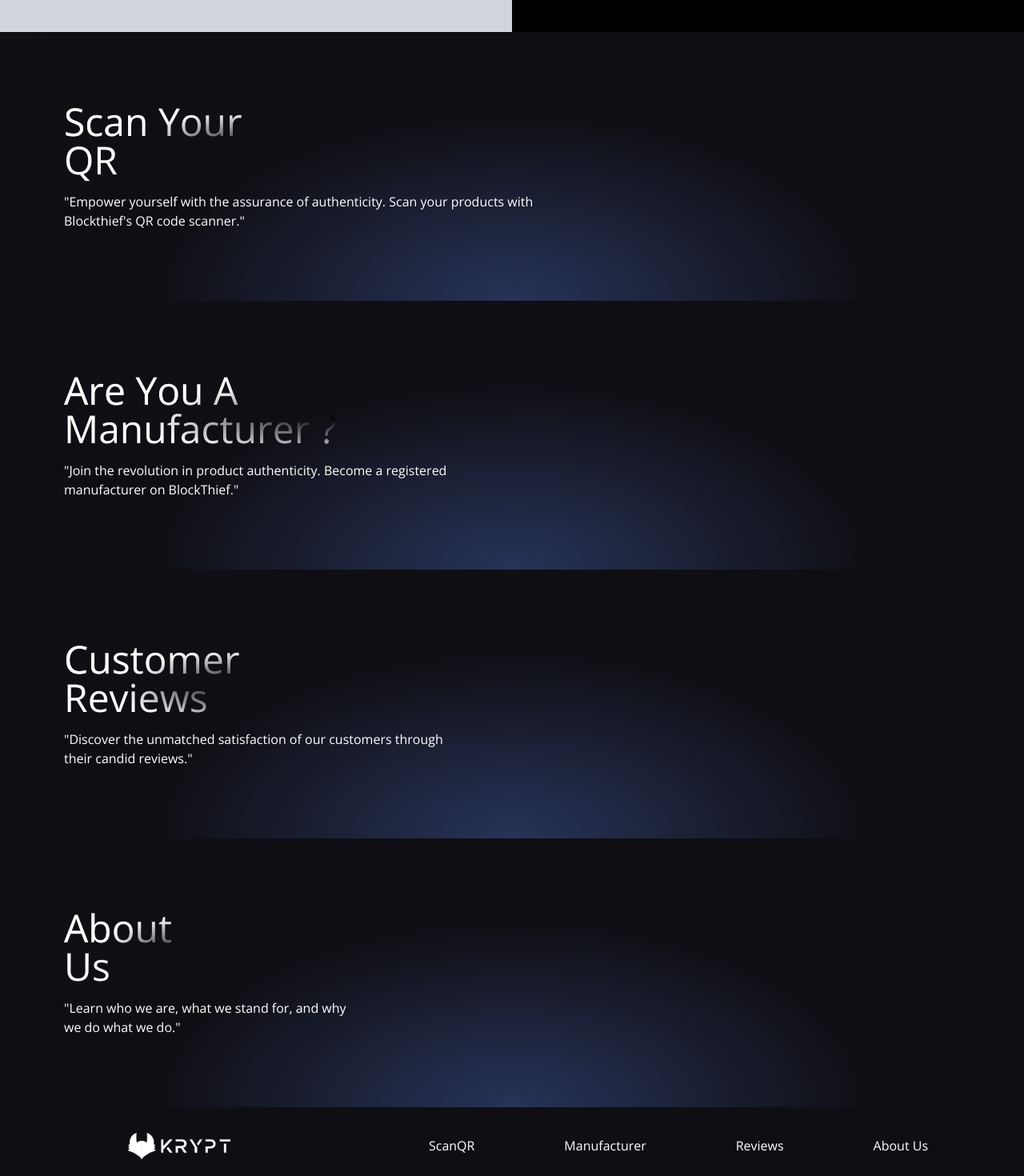
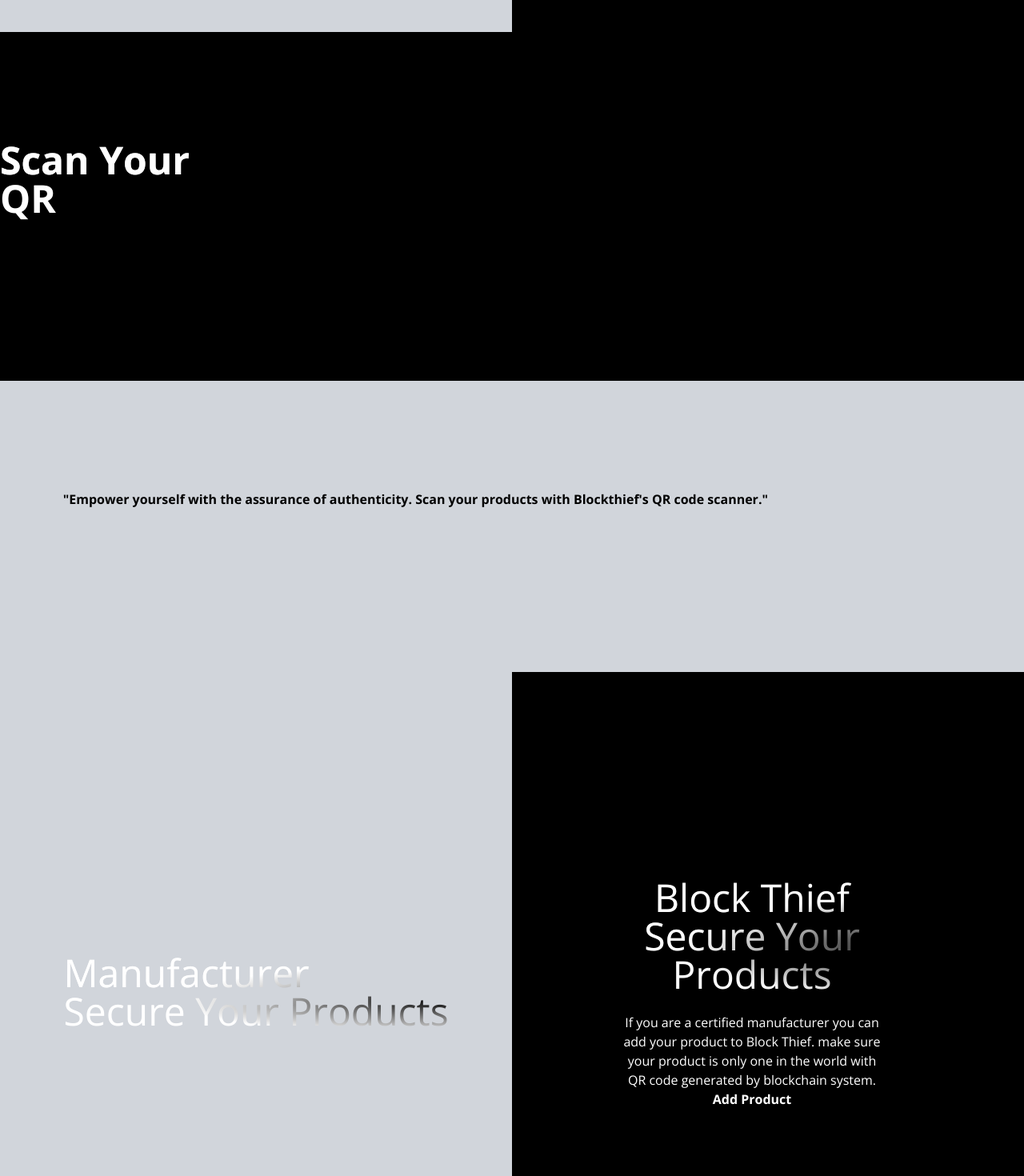
Before and after one commit to leptonworks/blocktheif-system, a React (Vite) app in the folder client/: page / in a window 1280 px wide. Shown: the part 760-2230 px from the top of the page at 80% size. Built offline with nearby package versions, Linux system fonts and the light colour scheme.

Commit message:
section-Update

```diff
--- a/client/src/components/section/aboutUsSection.jsx
+++ b/client/src/components/section/aboutUsSection.jsx
@@ -2,22 +2,35 @@
 
 function aboutUsSection() {
   return (
-    <div className="flex w-full justify-left items-center gradient-bg-services">
-      <div className="flex mf:flex-row flex-col items-center justify-between md:p-20 py-12 px-4">
-        <div className="flex-1 flex flex-col justify-start items-start">
-          <h1 className="text-white text-3xl sm:text-5xl py-2 text-gradient ">
-            About
-            <br />
-            Us
-          </h1>
-          <p className="text-left my-2 text-white font-light md:w-9/12 w-11/12 text-base">
-          "Learn who we are, what we stand for, and why we do what we do."
-          </p>
+    <section className="h-screen grid md:grid-cols-2">
+      <div className="bg-gray-300 flex items-center justify-center ">
+        <h1 className="text-3xl sm:text-5xl text-white text-gradient py-1">
+          About <br /> Us
+        </h1>
+      </div>
+      <div className="col-span-1 w-full h-full text-center bg-black py-32 flex items-center justify-center">
+        <div className="flex w-full justify-center items-center">
+          <div className="flex md:flex-row flex-col items-start justify-between md:p-20 py-12 px-4">
+            <div className="flex-1 flex-col md:mr-10">
+              <h1 className="text-3xl sm:text-5xl text-white text-gradient py-1">
+                Contact <br />Us
+              </h1>
+              <div className="flex items-center justify-center">
+                <p className="mt-5 text-white font-light md:w-9/12 w-full text-base">
+                  If you are a certified manufacturer you can add your product
+                  to Block Thief. make sure your product is only one in the
+                  world with QR code generated by blockchain system.
+                </p>
+              </div>
+              <div className="flex items-center justify-center">
+                <h1 className="text-white font-bold">Add Product</h1>
+              </div>
+            </div>
+          </div>
         </div>
-
-        <div className="flex-1 flex flex-col justify-start items-center"></div>
       </div>
-    </div>  )
+      </section>
+     )
 }
 
 export default aboutUsSection
--- a/client/src/components/section/footer.jsx
+++ b/client/src/components/section/footer.jsx
@@ -3,29 +3,29 @@
 import logo from "../../../images/logo.png";
 
 const footer = () => (
-  <div className="w-full flex md:justify-center justify-between items-center flex-col p-4 gradient-bg-footer">
+  <div className="w-full flex md:justify-center justify-between items-center flex-col p-4 bg-gray-300">
     <div className="w-full flex sm:flex-row flex-col justify-between items-center my-4">
       <div className="flex flex-[0.5] justify-center items-center">
         <img src={logo} alt="logo" className="w-32" />
       </div>
       <div className="flex flex-1 justify-evenly items-center flex-wrap sm:mt-0 mt-5 w-full">
-        <p className="text-white text-base text-center mx-2 cursor-pointer">ScanQR</p>
-        <p className="text-white text-base text-center mx-2 cursor-pointer">Manufacturer</p>
-        <p className="text-white text-base text-center mx-2 cursor-pointer">Reviews</p>
-        <p className="text-white text-base text-center mx-2 cursor-pointer">About Us</p>
+        <p className="text-black text-base text-center mx-2 cursor-pointer">ScanQR</p>
+        <p className="text-black text-base text-center mx-2 cursor-pointer">Manufacturer</p>
+        <p className="text-black text-base text-center mx-2 cursor-pointer">Reviews</p>
+        <p className="text-black text-base text-center mx-2 cursor-pointer">About Us</p>
       </div>
     </div>
 
     <div className="flex justify-center items-center flex-col mt-5">
-      <p className="text-white text-sm text-center">Discover the unexpected potential of security and authenticity with our blockchain-based product authentication system.</p>
-      <p className="text-white text-sm text-center font-medium mt-2">leptonworks@gmail.com</p>
+      <p className="text-black text-sm text-center">Discover the unexpected potential of security and authenticity with our blockchain-based product authentication system.</p>
+      <p className="text-black text-sm text-center font-medium mt-2">leptonworks@gmail.com</p>
     </div>
 
     <div className="sm:w-[90%] w-full h-[0.25px] bg-gray-400 mt-5 " />
 
     <div className="sm:w-[90%] w-full flex justify-between items-center mt-3">
-      <p className="text-white text-left text-xs">@BlockThief2022</p>
-      <p className="text-white text-right text-xs">All rights reserved</p>
+      <p className="text-black text-left text-xs">@BlockThief2022</p>
+      <p className="text-black text-right text-xs">All rights reserved</p>
     </div>
   </div>
 );
--- a/client/src/components/section/heroSection.jsx
+++ b/client/src/components/section/heroSection.jsx
@@ -22,16 +22,21 @@
 const Welcome = () => {
   return (
     <section className="h-screen grid md:grid-cols-2">
-      <div className="w-full h-full bg-gray-300 text-center md:h-screen display-flex flex-center items-center">
+      {/* <div className="w-full h-full bg-gray-300 text-center md:h-screen display-flex flex-center items-center">
         <img src={landingPageLogo} alt="logo" className="w-1/2" />
+      </div> */}
+      <div className="bg-gray-300 flex items-center justify-center ">
+        <img src={landingPageLogo}/>
       </div>
-      <div className="w-full h-full bg-black text-center md:h-screen">
+      {/* <div className="w-full h-full bg-black text-center md:h-screen"> */}
+      <div className="col-span-1 w-full h-full text-center bg-black py-32 flex items-center justify-center">
         <div className="flex w-full justify-center items-center">
           <div className="flex md:flex-row flex-col items-start justify-between md:p-20 py-12 px-4">
             <div className="flex-1 flex-col md:mr-10">
               <h1 className="text-3xl sm:text-5xl text-white text-gradient py-1">
                 Block Thief <br /> Secure Your Products
               </h1>
+              <div className = "flex items-center justify-center">
               <p className="mt-5 text-white font-light md:w-9/12 w-full text-base">
                 "Eliminate counterfeit products with our advanced
                 blockchain-based authentication system. Our tamper-proof and
@@ -39,7 +44,10 @@
                 your brand, build consumer trust and secure your supply chain
                 with us."
               </p>
-              <ReadMore />
+              </div>
+              <div className = "flex items-center justify-center">
+                <ReadMore />
+              </div>
             </div>
           </div>
         </div>
--- a/client/src/components/section/manuSection.jsx
+++ b/client/src/components/section/manuSection.jsx
@@ -1,22 +1,35 @@
-import React from 'react';
+import React from "react";
 function manuSection() {
   return (
-    <div className="flex w-full justify-left items-center gradient-bg-services">
-      <div className="flex mf:flex-row flex-col items-center justify-between md:p-20 py-12 px-4">
-        <div className="flex-1 flex flex-col justify-start items-start">
-          <h1 className="text-white text-3xl sm:text-5xl py-2 text-gradient ">
-            Are You A
-            <br />
-            Manufacturer ?
-          </h1>
-          <p className="text-left my-2 text-white font-light md:w-9/12 w-11/12 text-base">
-          "Join the revolution in product authenticity. Become a registered manufacturer on BlockThief."
-          </p>
+    <section className="h-screen grid md:grid-cols-2">
+      <div className="bg-gray-300 flex items-center justify-center ">
+        <h1 className="text-3xl sm:text-5xl text-white text-gradient py-1">
+          Manufacturer <br /> Secure Your Products
+        </h1>
+      </div>
+      <div className="col-span-1 w-full h-full text-center bg-black py-32 flex items-center justify-center">
+        <div className="flex w-full justify-center items-center">
+          <div className="flex md:flex-row flex-col items-start justify-between md:p-20 py-12 px-4">
+            <div className="flex-1 flex-col md:mr-10">
+              <h1 className="text-3xl sm:text-5xl text-white text-gradient py-1">
+                Block Thief <br /> Secure Your Products
+              </h1>
+              <div className="flex items-center justify-center">
+                <p className="mt-5 text-white font-light md:w-9/12 w-full text-base">
+                  If you are a certified manufacturer you can add your product
+                  to Block Thief. make sure your product is only one in the
+                  world with QR code generated by blockchain system.
+                </p>
+              </div>
+              <div className="flex items-center justify-center">
+                <h1 className="text-white font-bold">Add Product</h1>
+              </div>
+            </div>
+          </div>
         </div>
-
-        <div className="flex-1 flex flex-col justify-start items-center"></div>
       </div>
-    </div>  )
+    </section>
+  );
 }
 
-export default manuSection
+export default manuSection;
--- a/client/src/components/section/qrSection.jsx
+++ b/client/src/components/section/qrSection.jsx
@@ -1,23 +1,37 @@
-import React from 'react'
+import React from "react";
 
 function qrSection() {
   return (
-    <div className="flex w-full justify-left items-center gradient-bg-services">
-      <div className="flex mf:flex-row flex-col items-center justify-between md:p-20 py-12 px-4">
-        <div className="flex-1 flex flex-col justify-start items-start">
+    <section className="h-screen grid grid-cols-1">
+      <div className="col-span-1 text-left bg-black text-white font-bold py-32">
         <h1 className="text-white text-3xl sm:text-5xl py-2 text-gradient ">
           Scan Your
           <br />
           QR
         </h1>
-          <p className="text-left my-2 text-white font-light md:w-9/12 w-11/12 text-base">
-          "Empower yourself with the assurance of authenticity. Scan your products with Blockthief's QR code scanner."
+      </div>
+      <div className="col-span-1 text-center bg-gray-300 text-white font-bold py-32">
+        <p className="text-end my-2 text-black font-bold md:w-9/12 w-11/12 text-base">
+          "Empower yourself with the assurance of authenticity. Scan your
+          products with Blockthief's QR code scanner."
         </p>
       </div>
+    </section>
+  );
+}
 
+<section className="h-screen grid md:grid-cols-2 justify-center items-center">
+  <div className="flex w-full justify-left items-center gradient-bg-services">
+    <div className="flex mf:flex-row flex-col items-center justify-between md:p-20 py-12 px-4">
+      <div className="flex-1 flex flex-col justify-start items-start">
+        <p className="text-left my-2 text-white font-light md:w-9/12 w-11/12 text-base">
+          "Empower yourself with the assurance of authenticity. Scan your
+          products with Blockthief's QR code scanner."
+        </p>
+      </div>
       <div className="flex-1 flex flex-col justify-start items-center"></div>
     </div>
-    </div>  )
-}
+  </div>
+</section>;
 
-export default qrSection
+export default qrSection;
--- a/client/src/components/section/reviewSection.jsx
+++ b/client/src/components/section/reviewSection.jsx
@@ -2,7 +2,7 @@
 
 function reviewSection() {
   return (
-    <div className="flex w-full justify-left items-center gradient-bg-services">
+    <div className="flex w-full justify-left items-center bg-black">
       <div className="flex mf:flex-row flex-col items-center justify-between md:p-20 py-12 px-4">
         <div className="flex-1 flex flex-col justify-start items-start">
           <h1 className="text-white text-3xl sm:text-5xl py-2 text-gradient ">
```
Lines whose indentation alone changed are shown as unchanged.
